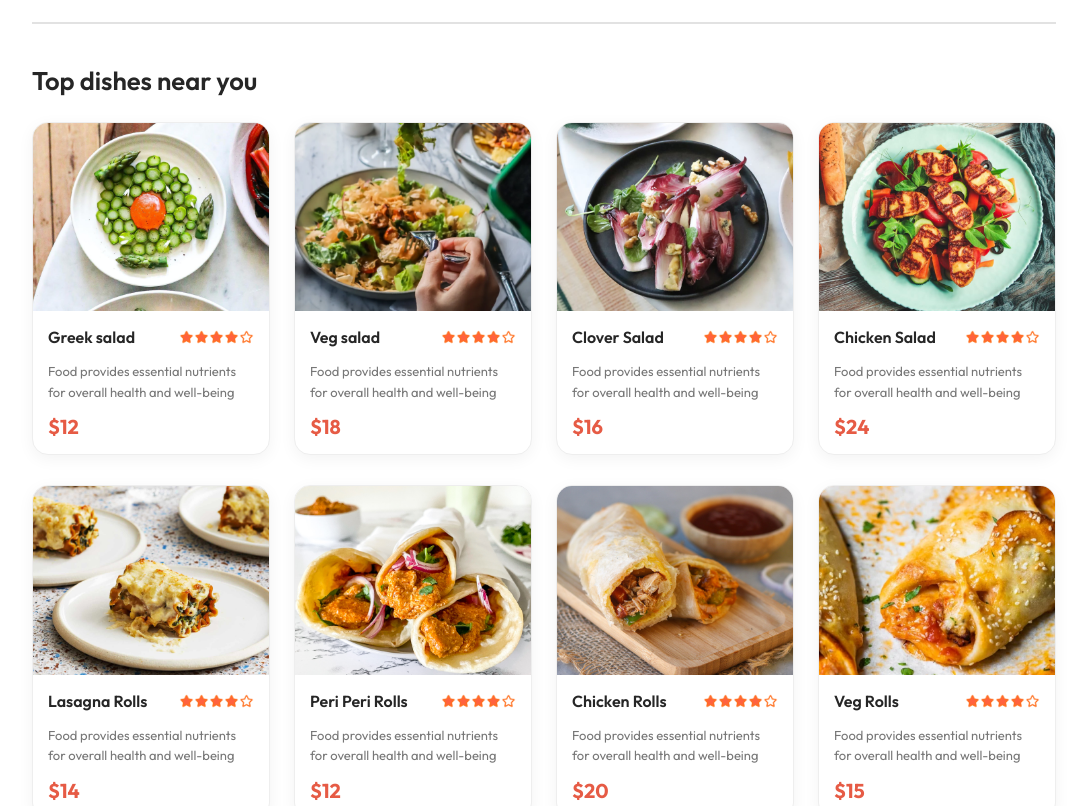
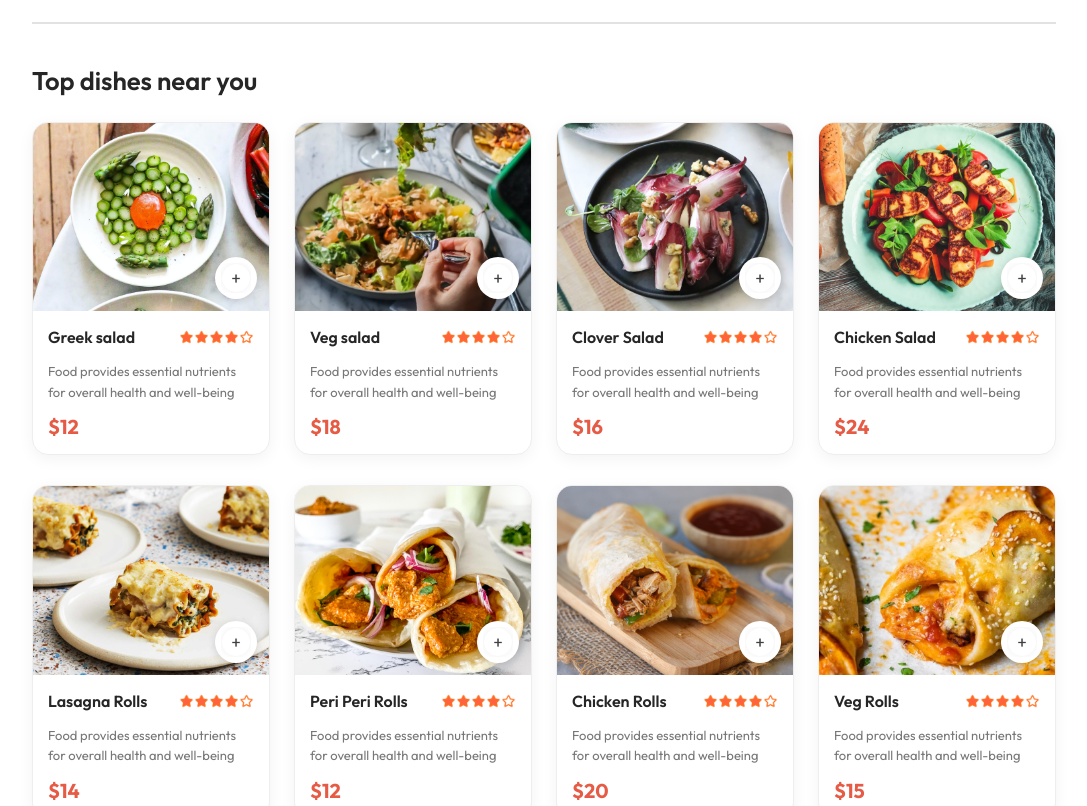
Before and after one commit to Osama-dev20/food-delivery-app, a React (Vite) app in the folder frontend/: page / in a window 1280 px wide. Shown: the part 880-1686 px from the top of the page, without its empty margins (96-1183 px from the left). Built offline with nearby package versions, Linux system fonts and the light colour scheme.

Commit message:
feat: add quantity controls to food items

```diff
--- a/frontend/src/components/FoodItem/FoodItem.css
+++ b/frontend/src/components/FoodItem/FoodItem.css
@@ -130,3 +130,38 @@
     transition: none;
   }
 }
+
+
+.food-item-img-container {
+  position: relative;
+}
+
+.food-item-counter {
+  position: absolute;
+  bottom: 12px;
+  right: 12px;
+  display: flex;
+  align-items: center;
+  gap: 10px;
+  padding: 6px;
+  border-radius: 30px;
+  background: white;
+  box-shadow: 0 2px 8px rgba(0, 0, 0, 0.15);
+}
+
+.food-item-counter img {
+  width: 30px;
+  height: 30px;
+  cursor: pointer;
+  transition: transform 0.2s ease;
+}
+
+.food-item-counter img:hover {
+  transform: scale(1.1);
+}
+
+.food-item-counter span {
+  min-width: 16px;
+  text-align: center;
+  font-weight: 600;
+}
--- a/frontend/src/components/FoodItem/FoodItem.jsx
+++ b/frontend/src/components/FoodItem/FoodItem.jsx
@@ -1,25 +1,65 @@
+import { useState } from "react";
+import { assets } from "../../assets/frontend_assets/assets";
+import "./FoodItem.css";
 
-import { assets } from "../../assets/frontend_assets/assets"
-import "./FoodItem.css"
+const FoodItem = ({ id, name, price, description, image }) => {
+  const [quantity, setQuantity] = useState(0);
 
-const FoodItem = ({id,name,price,description,image}) => {
   return (
     <div className="food-item">
       <div className="food-item-img-container">
-         <img className="food-item-image" src={image} alt="" />
+        <img
+          className="food-item-image"
+          src={image}
+          alt={name}
+        />
+
+        <div className="food-item-counter">
+          {quantity === 0 ? (
+            <img
+              src={assets.add_icon_white}
+              alt="Add item"
+              onClick={() => setQuantity(1)}
+              className="add-icon"
+            />
+          ) : (
+            <>
+              <img
+                src={assets.remove_icon_red}
+                alt="Decrease quantity"
+                onClick={() =>
+                  setQuantity((prev) => Math.max(0, prev - 1))
+                }
+                className="remove-icon"
+              />
+
+              <span>{quantity}</span>
+
+              <img
+                src={assets.add_icon_green}
+                alt="Increase quantity"
+                onClick={() =>
+                  setQuantity((prev) => prev + 1)
+                }
+                className="add-icon"
+              />
+            </>
+          )}
+        </div>
       </div>
 
       <div className="food-item-info">
         <div className="food-item-name-rating">
           <p>{name}</p>
-             <img src={assets.rating_starts} alt="" />
+          <img src={assets.rating_starts} alt="Rating" />
         </div>
 
         <p className="food-item-desc">{description}</p>
+
         <p className="food-item-price">${price}</p>
       </div>
     </div>
-  )
-}
+  );
+};
 
-export default FoodItem
+export default FoodItem;
```
Also changed, not shown: 1 other file (tests, documents, lock files or other folders). Lines whose indentation alone changed are shown as unchanged.
